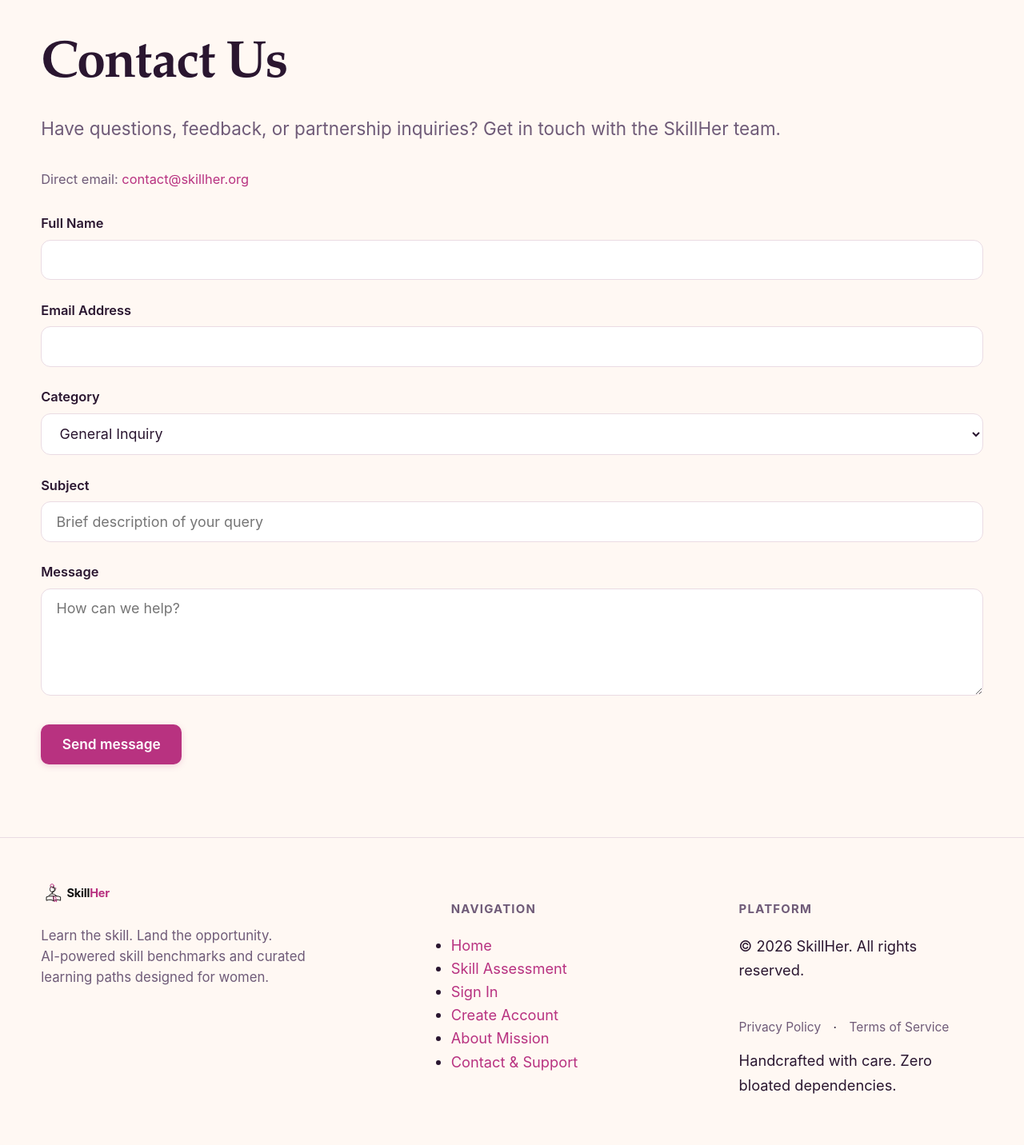
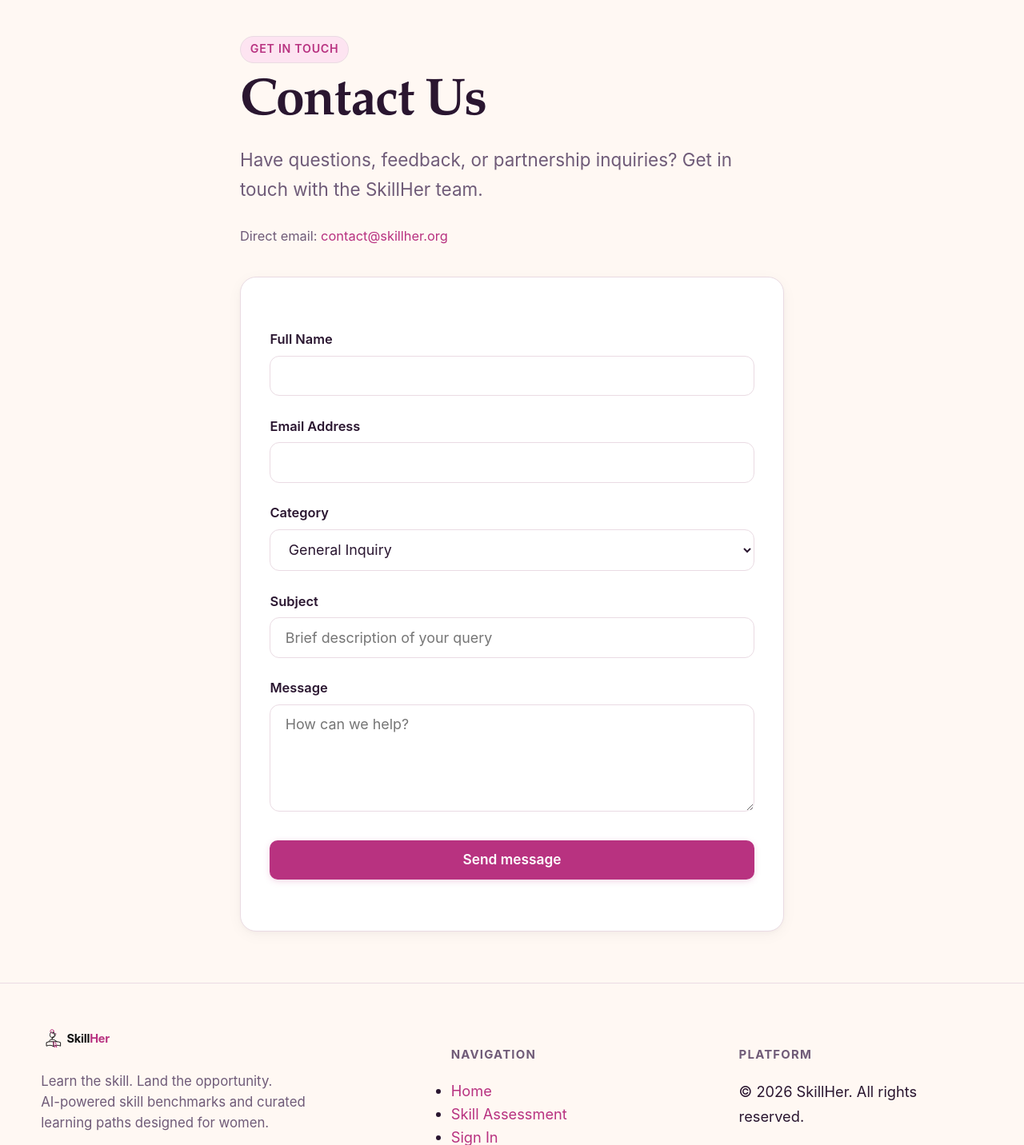
Before and after one commit to varun05126/llm_working, a Django app: page /contact/ in a window 1280 px wide. Shown: the part 76-1508 px from the top of the page at 80% size. Before the commit the page ends 1444 px from the top, so only its background shows below. Run offline with Django 5.2, Linux system fonts and the light colour scheme.

Commit message:
style(templates): restyle contact form with soft card layout

```diff
--- a/templates/recommender/contact.html
+++ b/templates/recommender/contact.html
@@ -3,12 +3,14 @@
 {% block title %}Contact{% endblock %}
 
 {% block content %}
-<div class="contact-container">
-  <h1>Contact Us</h1>
-  <p class="lead">Have questions, feedback, or partnership inquiries? Get in touch with the SkillHer team.</p>
+<div class="contact-container" style="max-width: 680px; margin: 0 auto;">
+  <span class="badge" style="margin-bottom: 0.75rem;">Get In Touch</span>
+  <h1 style="margin-bottom: 0.75rem;">Contact Us</h1>
+  <p class="lead" style="margin-bottom: 1.5rem;">Have questions, feedback, or partnership inquiries? Get in touch with the SkillHer team.</p>
 
-  <p class="muted-text">Direct email: <a href="mailto:{{ contact_email }}">{{ contact_email }}</a></p>
+  <p class="muted-text" style="margin-bottom: 2rem;">Direct email: <a href="mailto:{{ contact_email }}">{{ contact_email }}</a></p>
 
+  <div class="card" style="padding: 2rem;">
     <form method="post" action="{% url 'contact' %}">
       {% csrf_token %}
 
@@ -42,9 +44,10 @@
         <textarea name="message" id="id_message" required rows="5" placeholder="How can we help?"></textarea>
       </div>
 
-    <div class="btn-group">
-      <button type="submit" class="btn btn-primary">Send message</button>
+      <div class="btn-group" style="margin-top: 1.5rem;">
+        <button type="submit" class="btn btn-primary" style="width: 100%;">Send message</button>
       </div>
     </form>
   </div>
+</div>
 {% endblock %}
```
Lines whose indentation alone changed are shown as unchanged.
